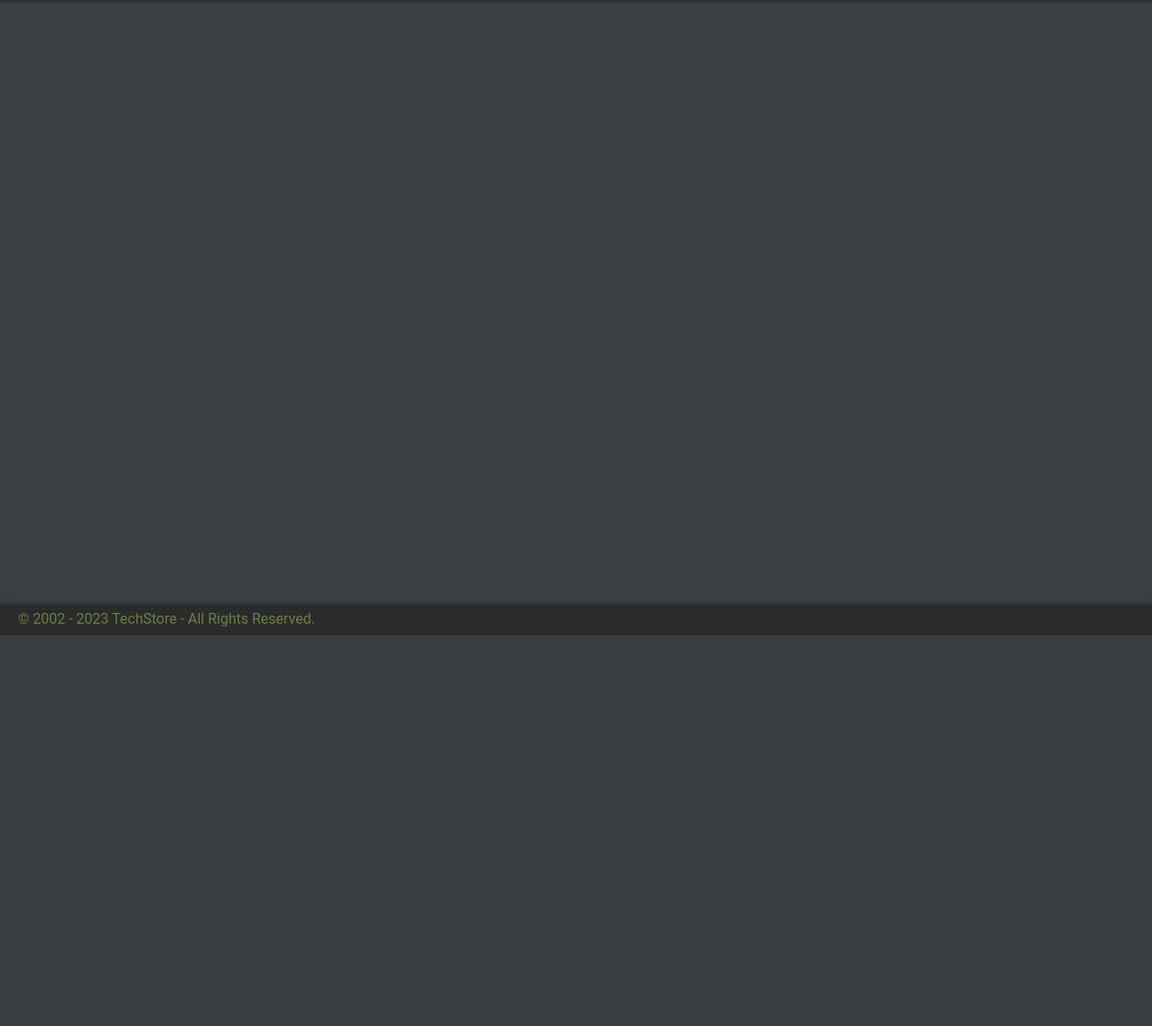
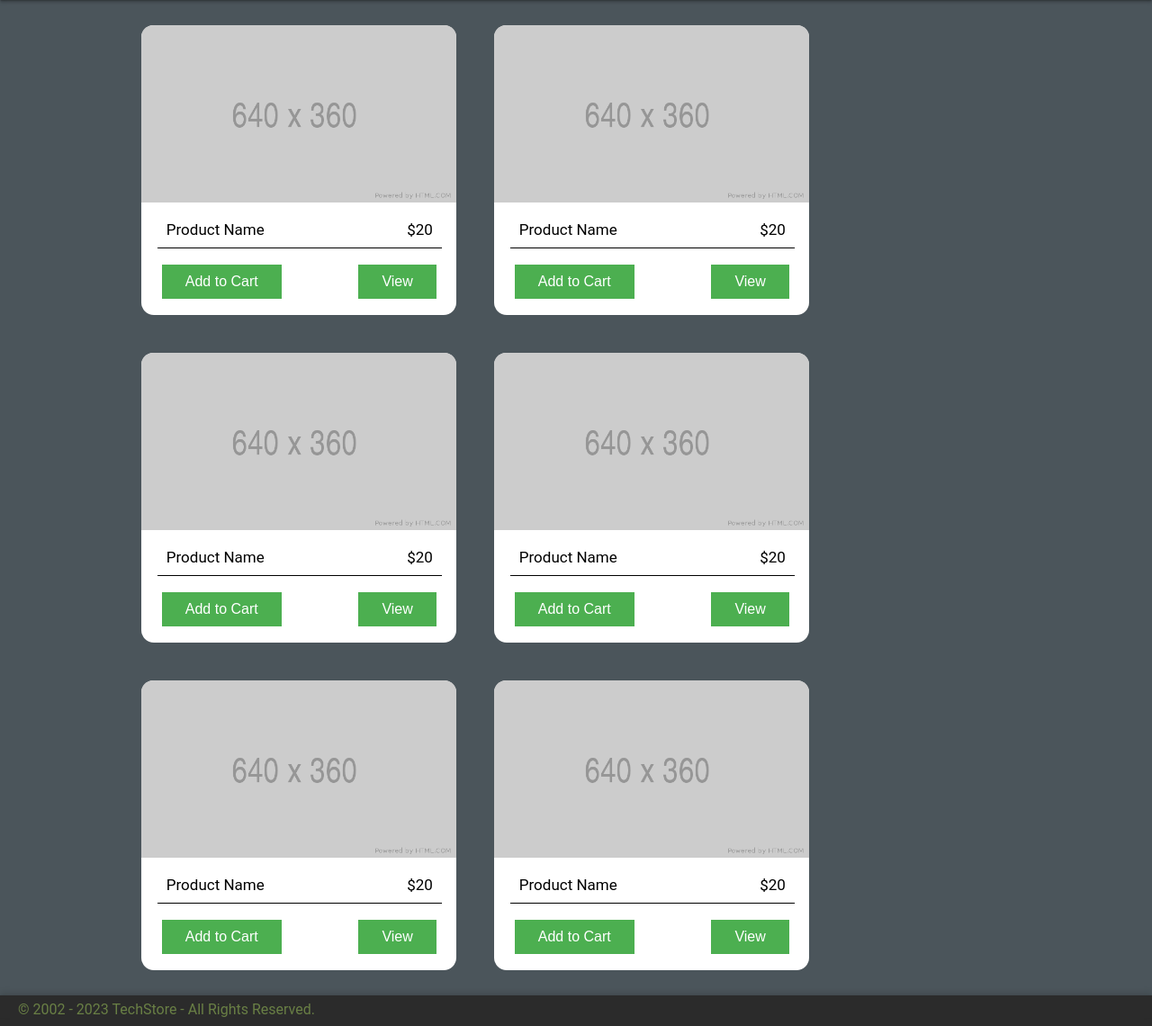
Before and after one commit to stenli008/site_project, a Django app: page /1/ in a window 1280 px wide. Shown: the part 94-1234 px from the top of the page at 90% size. Before the commit the page ends 800 px from the top, so only its background shows below. Run offline with Django 4.2, Linux system fonts and the light colour scheme; some libraries are stand-ins or nearby versions.

Commit message:
adde html and css for base and store page

```diff
--- a/StoreFront/StoreFront/static/style/base.css
+++ b/StoreFront/StoreFront/static/style/base.css
@@ -1,6 +1,11 @@
 body {
     font-family: "Roboto", "Lucida Grande", "DejaVu Sans", "Bitstream Vera Sans", Verdana, Arial, sans-serif;
-    background-color: #3c3f41;
+    background-color: #4b555b;
+    display: flex;
+    flex-direction: column;
+    min-height: 100vh;
+    margin: 0;
+    padding: 0;
 }
 
 .header {
@@ -49,8 +54,7 @@ body {
 }
 
 footer {
-    position: absolute;
-    bottom: 0;
+    margin-top: auto;
     width: 100%;
     background-color: #2b2b2b;
     color: #697f45;
--- a/StoreFront/StoreFront/static/style/store.css
+++ b/StoreFront/StoreFront/static/style/store.css
@@ -1,3 +1,62 @@
-main p {
+.main {
+    display: flex;
+    justify-content: flex-start;
+    flex-wrap: wrap;
+    flex-direction: row;
+    gap: 42px;
+    width: 75.5%;
+    margin: auto;
+    padding: 28px 0 28px 0;
+}
+
+.main-content {
+    max-width: 350px;
+    background-color: white;
+    border-radius: 14px;
+}
+
+.main-content-article-banner img {
+    border-radius: 13px 13px 0 0;
+    max-width: 100%;
+}
+
+.main-content-article-heading {
+    color: black;
+    font-size: 17px;
+    border-bottom: 1px black solid;
+    padding: 10px;
+    margin: 6px 16px 6px 18px;
+    display: flex;
+    flex-direction: row;
+    justify-content: space-between;
+}
+
+.main-content-article-link {
+    margin: 18px 22px 18px 23px;
+    display: flex;
+    align-items: flex-end;
+    flex-direction: row;
+    justify-content: space-between;
+}
+
+.main-content-article-link a{
+    color: #ff9100;
+    text-decoration: none;
+    font-size: 13px;
+    font-weight: bold;
+}
+
+.main-content-article-link a i {
+    margin-left: 9px;
+}
+
+.main-content-article-link-button {
+    background-color: #4CAF50;
+    border: none;
     color: white;
+    padding: 10px 26px;
+    text-align: center;
+    text-decoration: none;
+    display: inline-block;
+    font-size: 16px;
 }
--- a/StoreFront/templates/core/store.html
+++ b/StoreFront/templates/core/store.html
@@ -3,6 +3,65 @@
 
 {% block content %}
     <main class="main">
-
+        <section class="main-content">
+            <article class="main-content-article-banner"><img src="{% static 'images/2+placeholder.png' %}"
+                                                              alt="child-reading"></article>
+            <h3 class="main-content-article-heading"><span class="product-name">Product Name</span><span
+                    class="product-price">$20</span></h3>
+            <article class="main-content-article-link">
+                <button class="main-content-article-link-button">Add to Cart</button>
+                <button class="main-content-article-link-button">View</button>
+            </article>
+        </section>
+        <section class="main-content">
+            <article class="main-content-article-banner"><img src="{% static 'images/2+placeholder.png' %}"
+                                                              alt="child-reading"></article>
+            <h3 class="main-content-article-heading"><span class="product-name">Product Name</span><span
+                    class="product-price">$20</span></h3>
+            <article class="main-content-article-link">
+                <button class="main-content-article-link-button">Add to Cart</button>
+                <button class="main-content-article-link-button">View</button>
+            </article>
+        </section>
+        <section class="main-content">
+            <article class="main-content-article-banner"><img src="{% static 'images/2+placeholder.png' %}"
+                                                              alt="child-reading"></article>
+            <h3 class="main-content-article-heading"><span class="product-name">Product Name</span><span
+                    class="product-price">$20</span></h3>
+            <article class="main-content-article-link">
+                <button class="main-content-article-link-button">Add to Cart</button>
+                <button class="main-content-article-link-button">View</button>
+            </article>
+        </section>
+        <section class="main-content">
+            <article class="main-content-article-banner"><img src="{% static 'images/2+placeholder.png' %}"
+                                                              alt="child-reading"></article>
+            <h3 class="main-content-article-heading"><span class="product-name">Product Name</span><span
+                    class="product-price">$20</span></h3>
+            <article class="main-content-article-link">
+                <button class="main-content-article-link-button">Add to Cart</button>
+                <button class="main-content-article-link-button">View</button>
+            </article>
+        </section>
+        <section class="main-content">
+            <article class="main-content-article-banner"><img src="{% static 'images/2+placeholder.png' %}"
+                                                              alt="child-reading"></article>
+            <h3 class="main-content-article-heading"><span class="product-name">Product Name</span><span
+                    class="product-price">$20</span></h3>
+            <article class="main-content-article-link">
+                <button class="main-content-article-link-button">Add to Cart</button>
+                <button class="main-content-article-link-button">View</button>
+            </article>
+        </section>
+        <section class="main-content">
+            <article class="main-content-article-banner"><img src="{% static 'images/2+placeholder.png' %}"
+                                                              alt="child-reading"></article>
+            <h3 class="main-content-article-heading"><span class="product-name">Product Name</span><span
+                    class="product-price">$20</span></h3>
+            <article class="main-content-article-link">
+                <button class="main-content-article-link-button">Add to Cart</button>
+                <button class="main-content-article-link-button">View</button>
+            </article>
+        </section>
     </main>
 {% endblock %}
```
